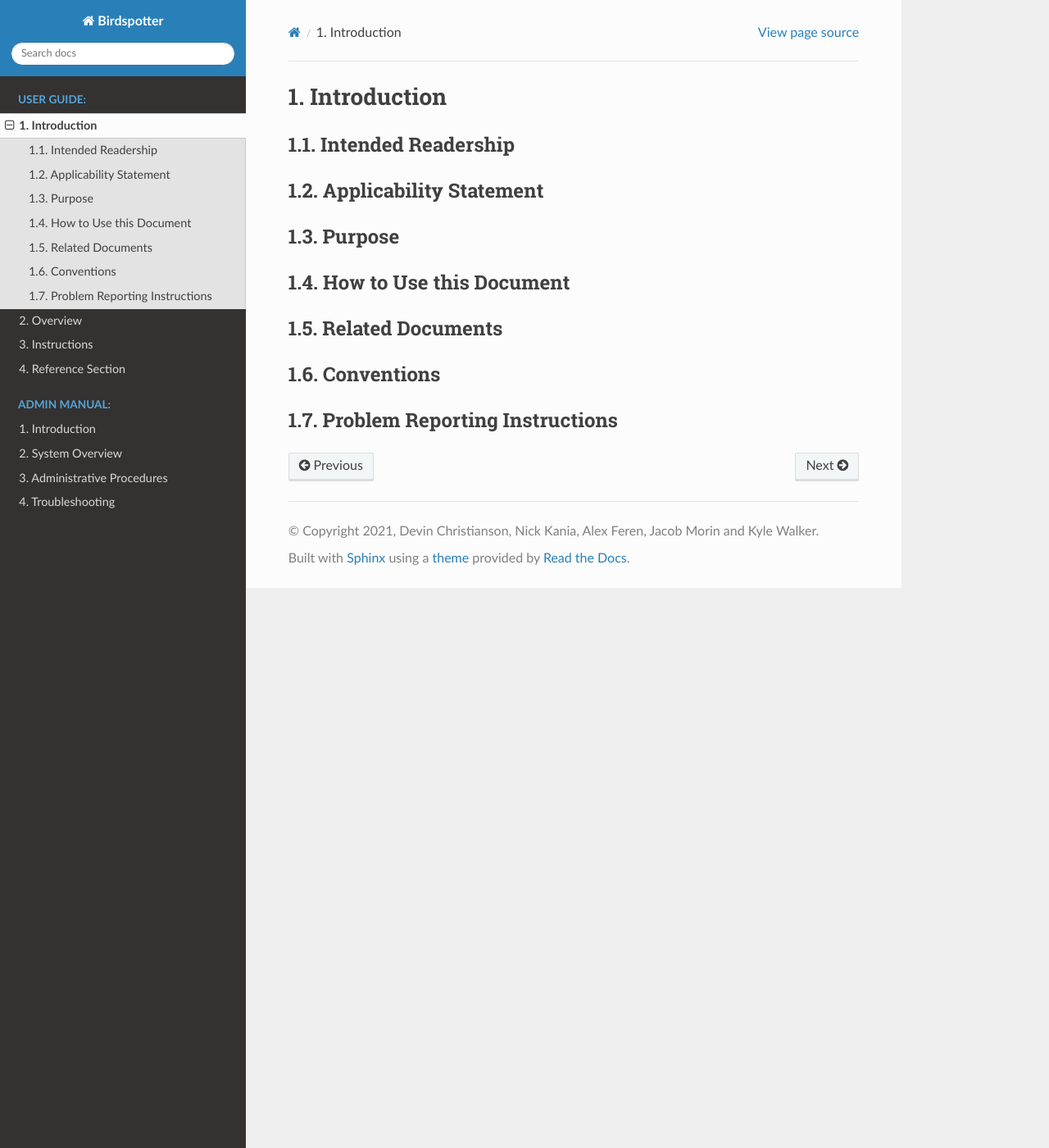
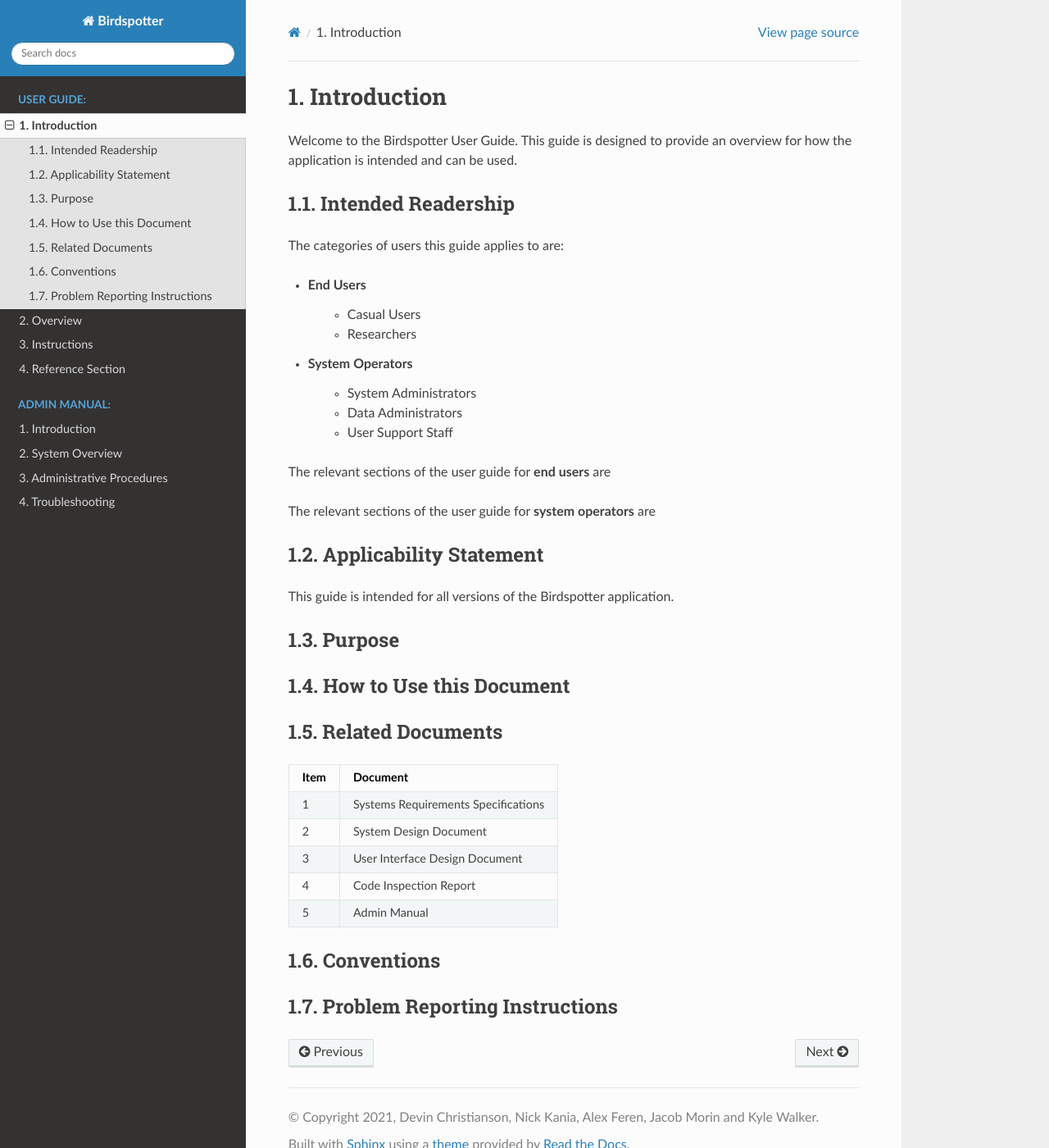
Before and after one commit to birdspotter-project/COS397, a Sphinx documentation site: the page built from docs/source/user_guide/intro.rst, in a window 1280 px wide and 1400 px high. Shown: the whole window at 82% size. Built offline with Sphinx 7.4.7 and the Read the Docs theme 2.0.0, drawn with Linux system fonts in a browser that asks for light colours.

Commit message:
Add basic intro info

```diff
--- a/docs/source/user_guide/intro.rst
+++ b/docs/source/user_guide/intro.rst
@@ -2,11 +2,29 @@
 Introduction
 ***************************************
 
+
+Welcome to the Birdspotter User Guide. This guide is designed to provide an overview for how the application is intended and can be used.
+
 Intended Readership
 ==============================
+The categories of users this guide applies to are:
+
+* End Users
+	* Casual Users
+	* Researchers
+* System Operators
+	* System Administrators
+	* Data Administrators
+	* User Support Staff
+
+The relevant sections of the user guide for **end users** are
+
+The relevant sections of the user guide for **system operators** are
+
 
 Applicability Statement
 ==============================
+This guide is intended for all versions of the Birdspotter application.
 
 Purpose
 ==============================
@@ -16,6 +34,19 @@ How to Use this Document
 
 Related Documents
 ==============================
++------+-------------------------------------+
+| Item | Document                            |
++======+=====================================+
+| 1    | Systems Requirements Specifications |
++------+-------------------------------------+
+| 2    | System Design Document              |
++------+-------------------------------------+
+| 3    | User Interface Design Document      |
++------+-------------------------------------+
+| 4    | Code Inspection Report              |
++------+-------------------------------------+
+| 5    | Admin Manual                        |
++------+-------------------------------------+
 
 Conventions
 ==============================
```
